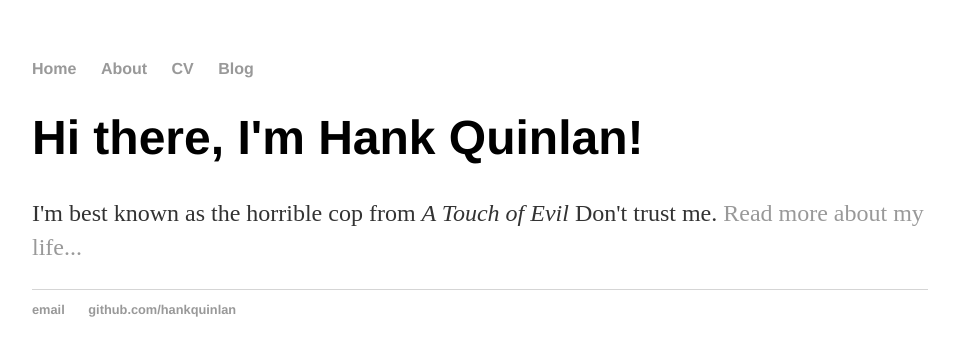
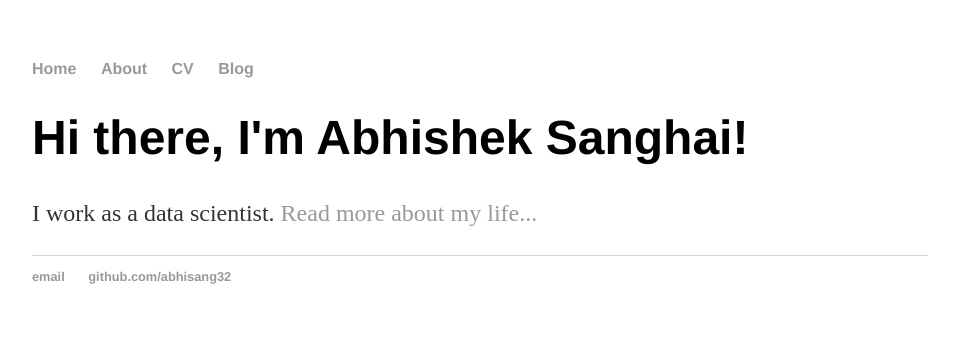
Before and after one commit to abhisheksanghai/abhisheksanghai.github.io, a Jekyll site: the page index.html, which Jekyll copies as it is, in a window 1280 px wide. Shown: the top 356 px of the page, without its empty margins (160-1119 px from the left). Built offline with Jekyll 4.4.1, drawn with Linux system fonts in a browser that asks for light colours.

Commit message:
Update index.html
Updating my info

```diff
--- a/index.html
+++ b/index.html
@@ -1,7 +1,7 @@
 <!DOCTYPE html>
 <html>
 	<head>
-		<title>Hank Quinlan, Horrible Cop</title>
+		<title>Abhishek Sanghai, Exploring!</title>
 		<!-- link to main stylesheet -->
 		<link rel="stylesheet" type="text/css" href="/css/main.css">
 	</head>
@@ -16,14 +16,14 @@
 		</nav>
 		<div class="container">
     		<div class="blurb">
-        		<h1>Hi there, I'm Hank Quinlan!</h1>
-				<p>I'm best known as the horrible cop from <em>A Touch of Evil</em> Don't trust me. <a href="/about">Read more about my life...</a></p>
+        		<h1>Hi there, I'm Abhishek Sanghai!</h1>
+				<p>I work as a data scientist. <a href="/about">Read more about my life...</a></p>
     		</div><!-- /.blurb -->
 		</div><!-- /.container -->
 		<footer>
     		<ul>
-        		<li><a href="mailto:hankquinlanhub@gmail.com">email</a></li>
-        		<li><a href="https://github.com/hankquinlan">github.com/hankquinlan</a></li>
+        		<li><a href="mailto:abhisanghai32@gmail.com">email</a></li>
+        		<li><a href="https://github.com/abhisang32">github.com/abhisang32</a></li>
 			</ul>
 		</footer>
 	</body>
```
